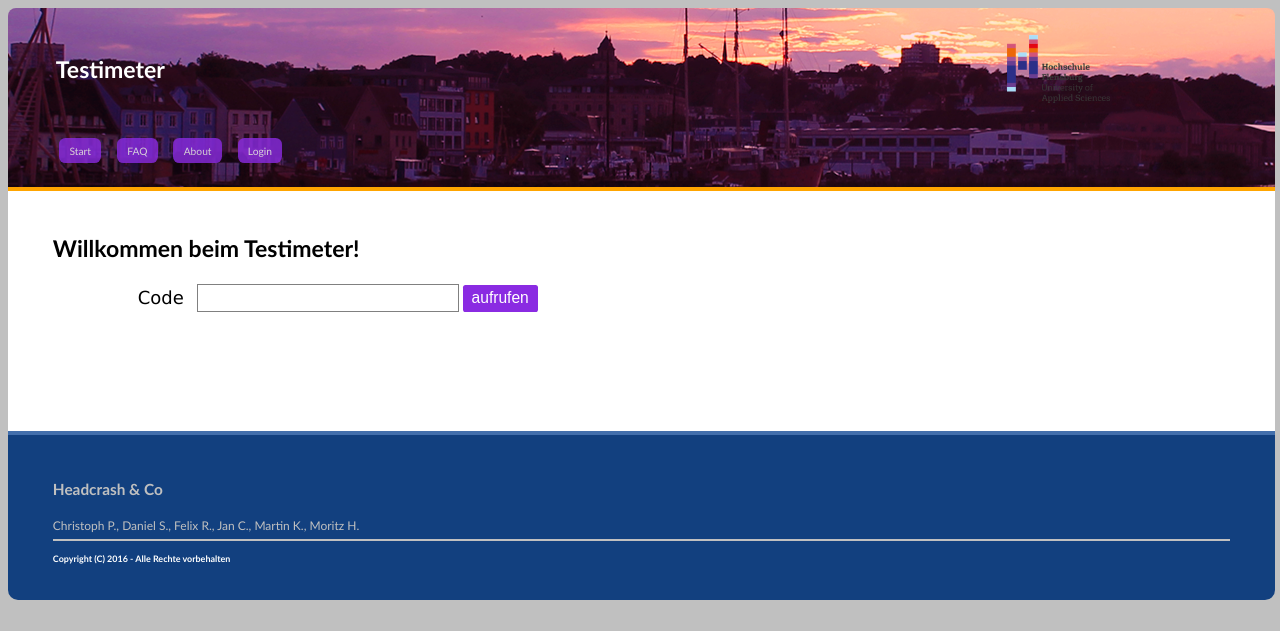
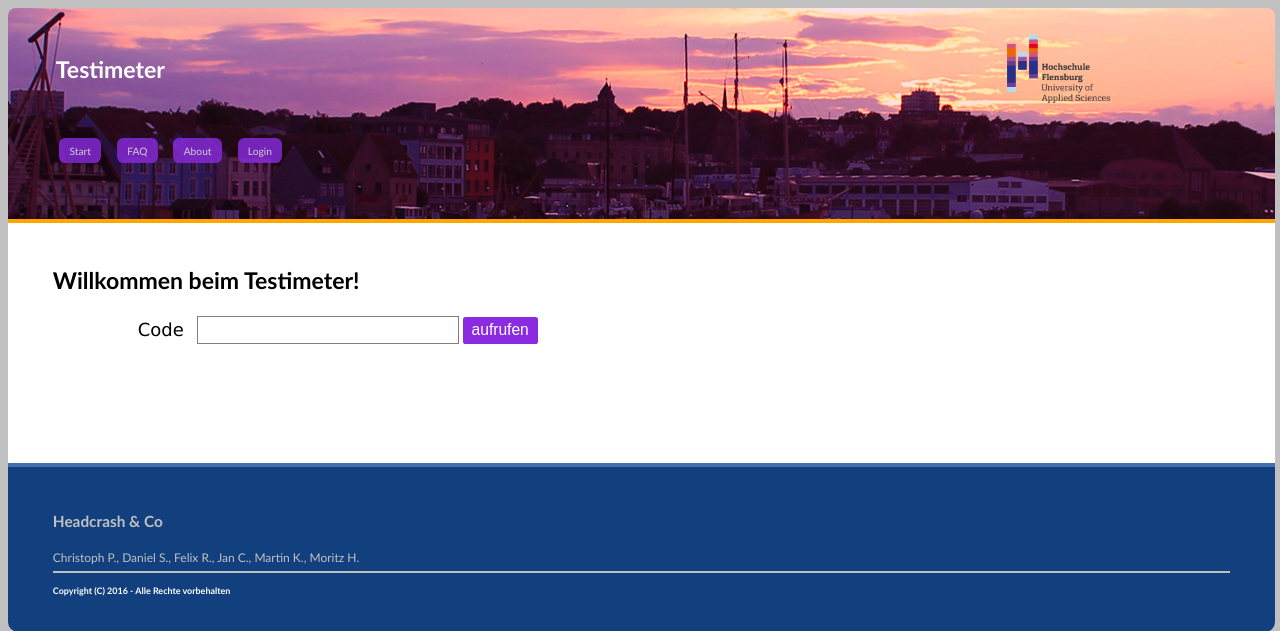
Before and after one commit to mart1n89/wemb, a PHP site: page / in a window 1280 px wide. Shown: the top 631 px of the page. Run offline with PHP 8.4, Linux system fonts and the light colour scheme; some libraries are stand-ins or nearby versions.

Commit message:
header bildaufhellung und positionierung

```diff
--- a/public/css/default.css
+++ b/public/css/default.css
@@ -40,8 +40,8 @@
     border-top-right-radius: 1vh;
     border-bottom: 0.5vh solid orange;
     background: url(images/FL_foerde_scaled.png);
-    background-position: 42% 39%;
-    padding:3vh 3.5vw 3vh 3.5vw;
+    background-position: 42% 30%;
+    padding:3vh 3.5vw 7vh 3.5vw;
     width: 92.0vw;
 }
 
```
Also changed, not shown: public/css/images/FL_foerde3.png (deleted), public/css/images/FL_förde2.jpg (deleted), 1 other file.
